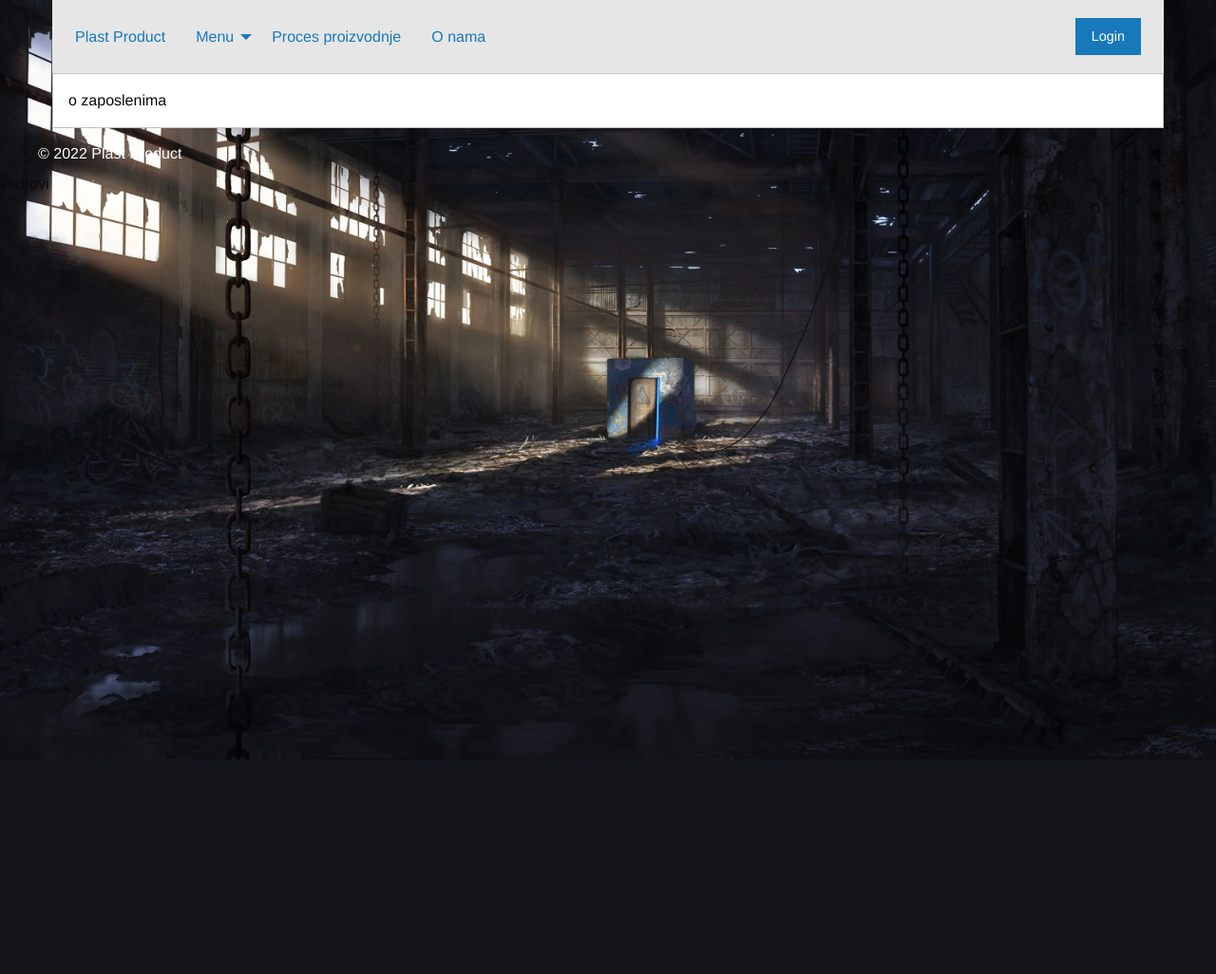
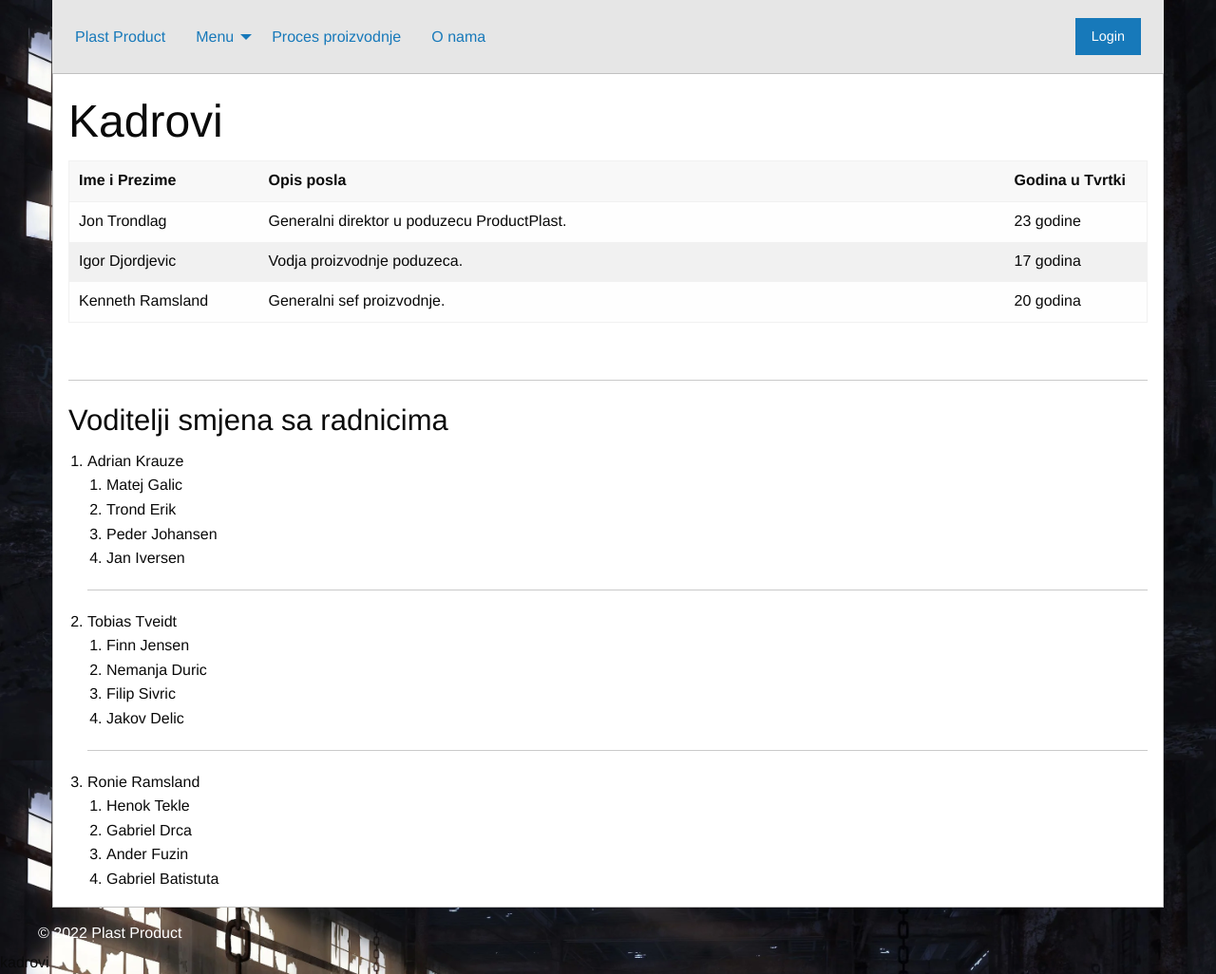
Before and after one commit to nduric92/Home-practice, a PHP site: page /kadar.php in a window 1280 px wide. Shown: the whole page at 95% size. Before the commit the page ends 800 px from the top, so only its background shows below. Run offline with PHP 8.4, Linux system fonts and the light colour scheme.

Commit message:
foundation last update

```diff
--- a/zimskazadaca/foundation/product.hr/kadar.php
+++ b/zimskazadaca/foundation/product.hr/kadar.php
@@ -9,7 +9,62 @@
       <div class="grid-x grid-padding-x">
         <div class="large-12 cell">
           <div class="callout" id="tijelo">
-          o zaposlenima
+            <h1>Kadrovi</h1>
+
+            <table>
+                  <thead>
+                    <tr>
+                      <th width="200">Ime i Prezime</th>
+                      <th>Opis posla</th>
+                      <th width="150">Godina u Tvrtki</th>
+                    </tr>
+                  </thead>
+                  <tbody>
+                    <tr>
+                      <td>Jon Trondlag</td>
+                      <td>Generalni direktor u poduzecu ProductPlast.</td>
+                      <td>23 godine</td>
+                    </tr>
+                    <tr>
+                      <td>Igor Djordjevic</td>
+                      <td>Vodja proizvodnje poduzeca.</td>
+                      <td>17 godina</td>
+                    </tr>
+                    <tr>
+                      <td>Kenneth Ramsland</td>
+                      <td>Generalni sef proizvodnje.</td>
+                      <td>20 godina</td>
+                    </tr>
+                  </tbody>
+            </table><br><hr>
+            <h3>Voditelji smjena sa radnicima</h3>
+
+          <ol>
+            <li>Adrian Krauze</li>
+            <ol>
+                <li>Matej Galic</li>
+                <li>Trond Erik</li>
+                <li>Peder Johansen</li>
+                <li>Jan Iversen</li>
+              </ol><hr>
+            <li>Tobias Tveidt</li>
+            <ol>
+                <li>Finn Jensen</li>
+                <li>Nemanja Duric</li>
+                <li>Filip Sivric</li>
+                <li>Jakov Delic</li>
+              </ol><hr>
+            <li>Ronie Ramsland</li>
+              <ol>
+                <li>Henok Tekle</li>
+                <li>Gabriel Drca</li>
+                <li>Ander Fuzin</li>
+                <li>Gabriel Batistuta</li>
+              </ol>
+
+          </ol>
+
+
           </div>
         </div>
         <?php include_once 'podnozje.php'; ?>
```
